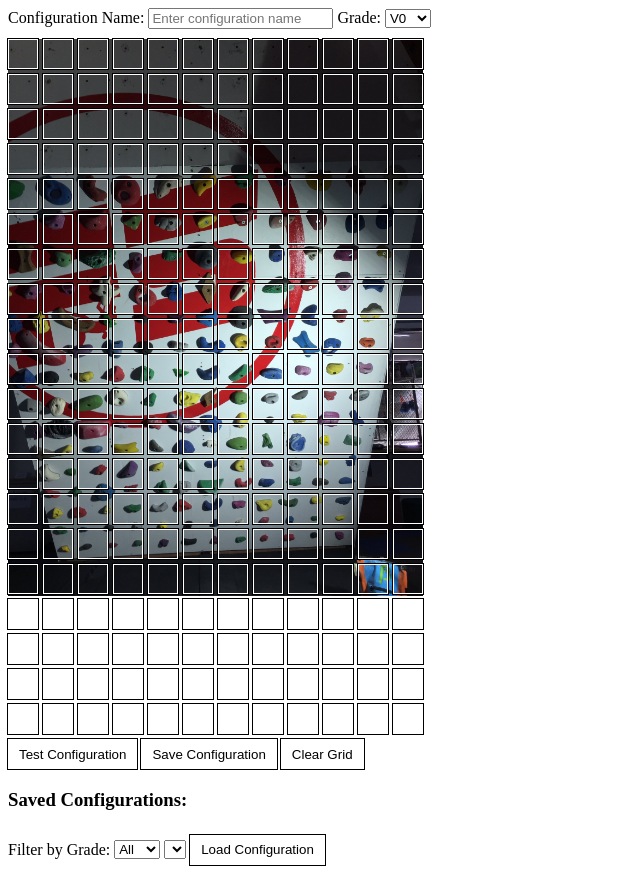
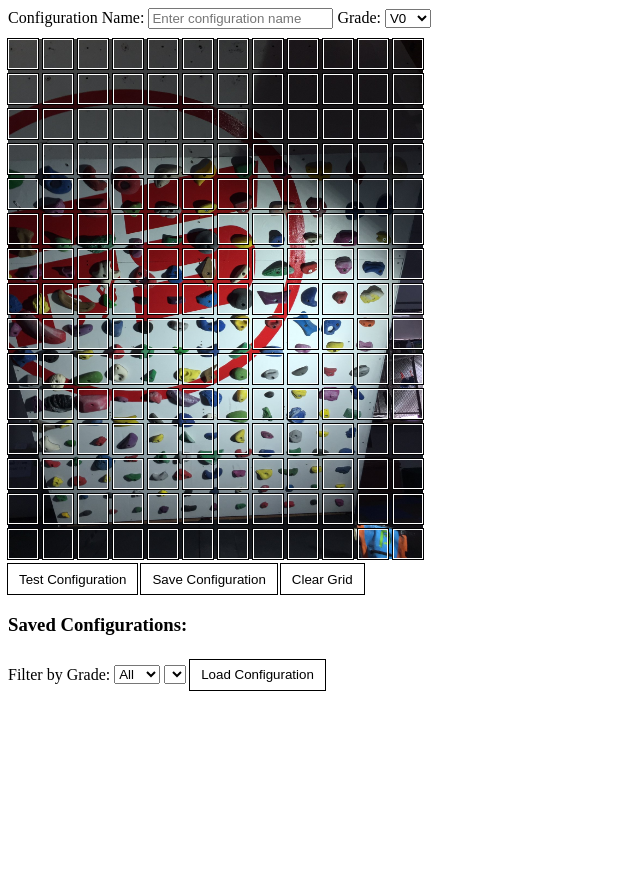
Before and after one commit to RichRadd/training_board, a Flask app: page / in a window 1280 px wide. Shown: the whole page, without its empty margins (0-640 px from the left). After the commit the page ends 691 px from the top, so only its background shows below. Run offline with Flask 3, Linux system fonts and the light colour scheme; data that the repository does not hold is empty.

Commit message:
Distort image, shrink rows to 15 to fit F5

```diff
--- a/routes.py
+++ b/routes.py
@@ -6,7 +6,7 @@ import traceback
 def configure_routes(app):
     @app.route('/')
     def index():
-        rows = 20
+        rows = 15
         cols = 12
         return render_template('index.html', rows=rows, cols=cols)
 
--- a/static/styles.css
+++ b/static/styles.css
@@ -14,7 +14,7 @@ button {
     gap: 5px;
     width: {{ cols * 30 + (cols - 1) * 5 }}px;
     background-image: url('/static/images/f5.jpg'); /* Replace with the path to your image */
-    background-size: contain; /* This will stretch the image to cover the entire container */
+    background-size: 100% 100%; /* This will stretch the image to fill the entire container */
     background-repeat: no-repeat; /* This will prevent the image from repeating */
 }
 
```
